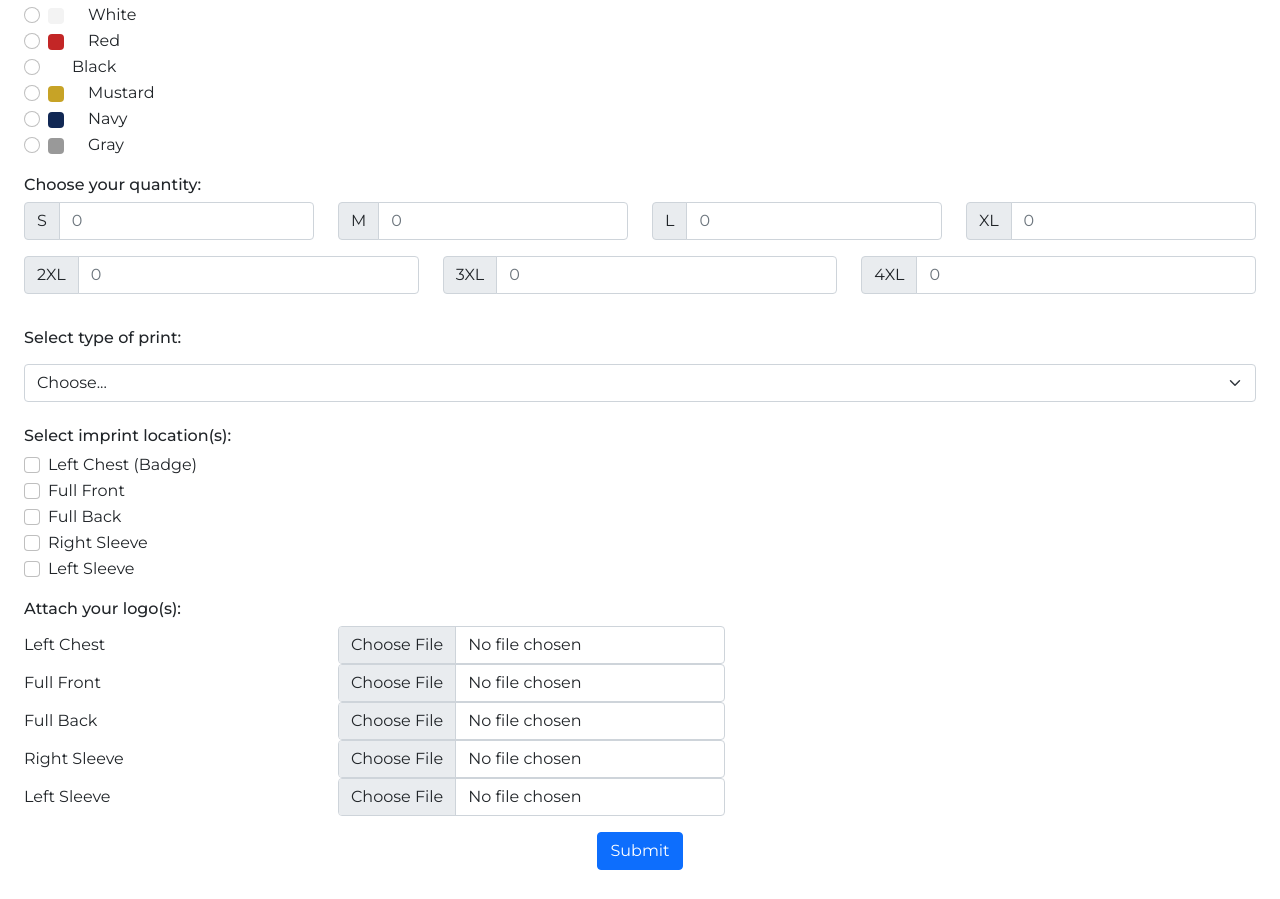
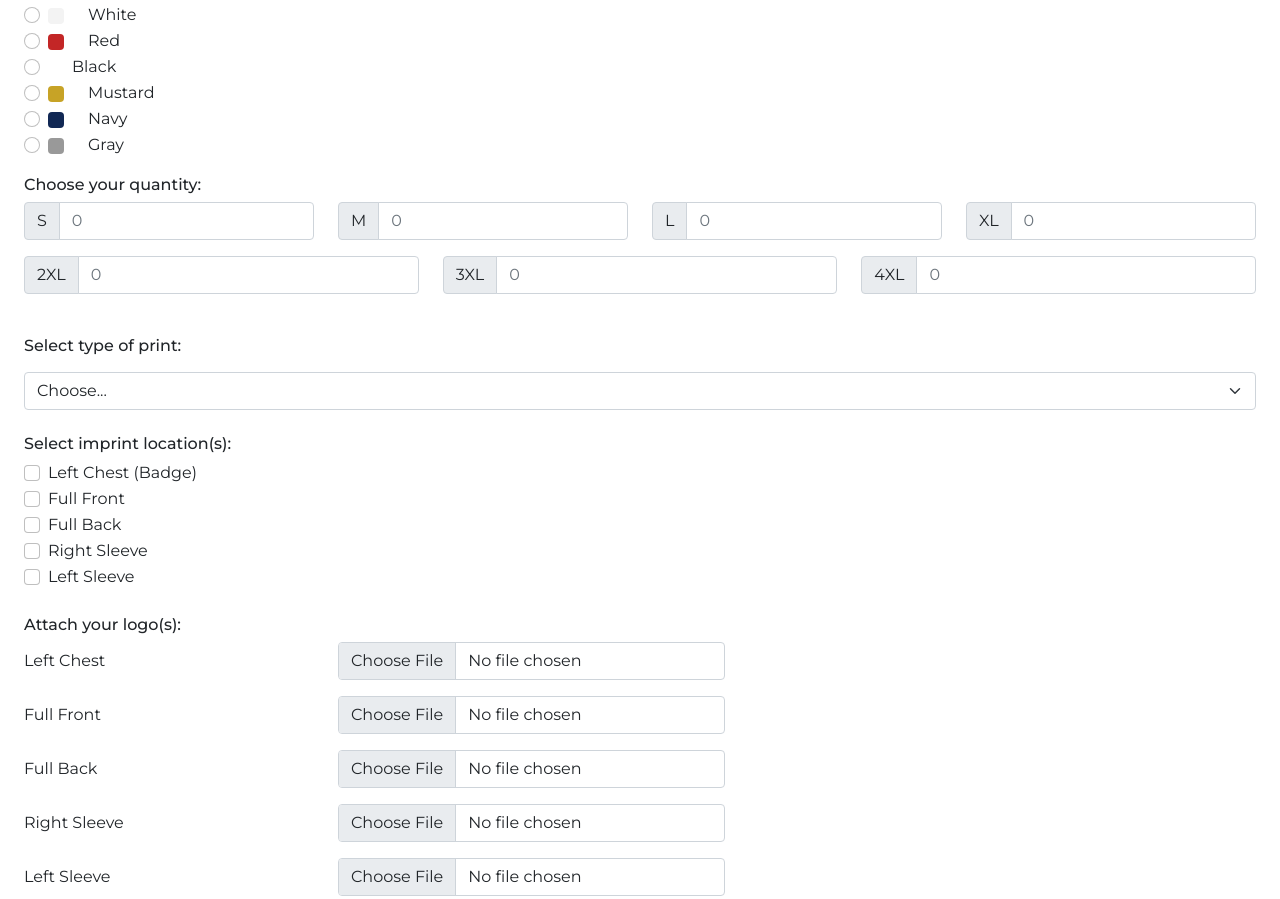
Before and after one commit to Bladvel/aquadot-store, a website: page pages/designRoom.html in a window 1280 px wide. Shown: the part 681-1580 px from the top of the page. Drawn offline with nearby package versions, Linux system fonts and the light colour scheme; files that its build step writes are made by us from their sources; a web font is replaced by a local one.

Commit message:
Agregue pb-3 a los campos de upload del form

```diff
--- a/pages/designRoom.html
+++ b/pages/designRoom.html
@@ -189,7 +189,7 @@
         </div>
 
 
-        <div class="container-fluid px-0 pb-3">
+        <div class="container-fluid px-0 pb-4">
             <h3>Choose your quantity:</h3>
             <div class="row">
                 <div class="col-3">
@@ -260,7 +260,7 @@
         </div>
 
         <!-- Print location -->
-        <div class="pb-3">
+        <div class="pb-4">
             <h3>Select imprint location(s):</h3>
             <div class="form-check">
                 <input class="form-check-input" type="checkbox" value="1" id="flexCheckDefault1">
@@ -297,7 +297,7 @@
         <!-- Upload logo -->
         <div class="container-fluid px-0 pb-3">
             <h3>Attach your logo(s):</h3>
-            <div class="row">
+            <div class="row pb-3">
                 <label for="addLeftChestLogo" class="col-sm-3 col-form-label">
                     <span class="regular-text">Left Chest</span>
                 </label>
@@ -305,7 +305,7 @@
                     <input type="file" class="form-control" id="addLeftChestLogo">
                 </div>
             </div>
-            <div class="row">
+            <div class="row pb-3">
                 <label for="addFullFrontLogo" class="col-sm-3 col-form-label">
                     <span class="regular-text">Full Front</span>
                 </label>
@@ -313,7 +313,7 @@
                     <input type="file" class="form-control" id="addFullFrontLogo">
                 </div>
             </div>
-            <div class="row">
+            <div class="row pb-3">
                 <label for="addFullBackLogo" class="col-sm-3 col-form-label">
                     <span class="regular-text">Full Back</span>
                 </label>
@@ -321,7 +321,7 @@
                     <input type="file" class="form-control" id="addFullBackLogo">
                 </div>
             </div>
-            <div class="row">
+            <div class="row pb-3">
                 <label for="addRightSleeveLogo" class="col-sm-3 col-form-label">
                     <span class="regular-text">Right Sleeve</span>
                 </label>
@@ -329,7 +329,7 @@
                     <input type="file" class="form-control" id="addRightSleeveLogo">
                 </div>
             </div>
-            <div class="row">
+            <div class="row pb-3">
                 <label for="addLeftSleeveLogo" class="col-sm-3 col-form-label">
                     <span class="regular-text">Left Sleeve</span>
                 </label>
```
